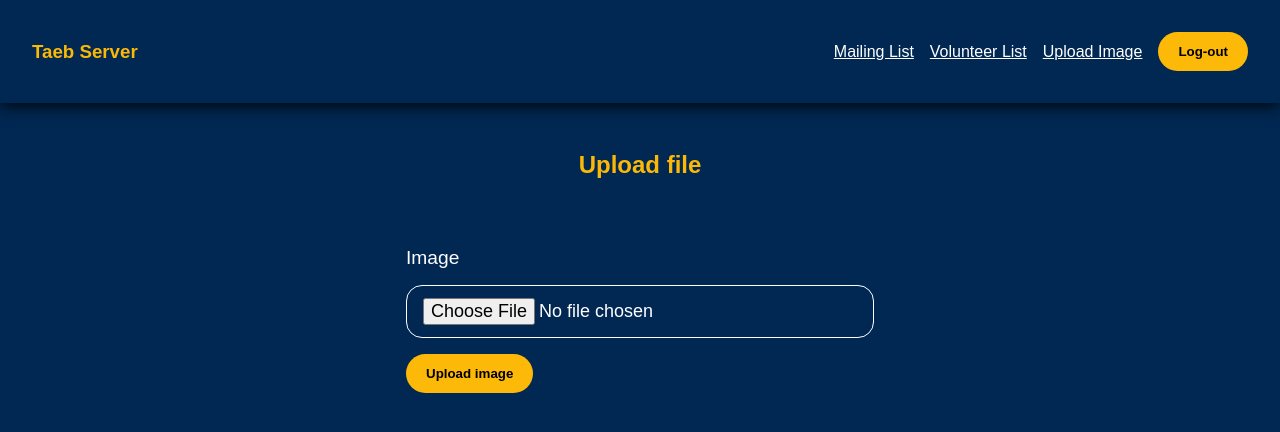
After one commit to TaebForAssembly/taeb_server, a Flask app: template api/templates/forms/upload_file.html in a window 1280 px wide. The commit adds this page. Shown: the top 432 px of the page. Run offline with Flask 3, Linux system fonts and the light colour scheme; the template is opened without the code that fills it: values that come from a table or form of the project are taken from there, others are empty; parts of the project's set-up code (start-up, migrations or seed data) failed here and were passed over; some libraries are stand-ins or nearby versions.

Commit message:
Feat: image url response

```diff
--- a/api/assets.py
+++ b/api/assets.py
@@ -1,12 +1,39 @@
-from flask import Blueprint, send_file, send_from_directory
+from flask import Blueprint, send_file, send_from_directory, render_template, request, flash, redirect
 from os import path
-from .db import supabase
+from .db import supabase, supabase_admin
 import requests
 from io import BytesIO
 
+from flask_wtf import FlaskForm
+from flask_wtf.file import FileField, FileRequired
+from werkzeug.utils import secure_filename
+
 bp = Blueprint('assets', __name__, url_prefix='/assets', static_folder='static/assets')
 
-@bp.route('/<filename>')
+class UploadFileForm(FlaskForm):
+    image = FileField(validators=[FileRequired()])
+@bp.route('/', methods=["GET", "POST"])
+def upload_file():
+    form = UploadFileForm()
+
+    if form.validate_on_submit():
+        f = form.image.data
+        filename = secure_filename(f.filename)
+        filetype = filename.split(".")[-1]
+        (
+            supabase_admin.storage
+            .from_("assets")
+            .upload(
+                file=f.read(),
+                path=filename,
+                file_options={"cache-control": "3600", "upsert": "true", "content-type": f"image/{filetype}"}
+            )
+        )
+        return render_template('forms/upload_file.html', form=form, image_url=f"https://internal.taebforassembly.com/assets/get/{filename}")
+
+    return render_template('forms/upload_file.html', form=form)
+
+@bp.route('/get/<filename>')
 def base_static(filename):
     public_url = (
         supabase.storage
--- a/api/auth.py
+++ b/api/auth.py
@@ -19,7 +19,7 @@ def login():
         email = form.email.data
         password = form.password.data
         try:
-            response = supabase.auth.sign_in_with_password(
+            supabase.auth.sign_in_with_password(
                 {
                     "email": email,
                     "password": password,
--- a/api/static/css/page.css
+++ b/api/static/css/page.css
@@ -223,4 +223,11 @@ li, p, label {
   color: white;
 }
 
+a.yellow {
+  color: #FCB806;
+}
+a.yellow:hover {
+  color: rgb(204.5357142857, 131.8392857143, 2.4642857143);
+}
+
 /*# sourceMappingURL=page.css.map */
--- a/api/static/scss/page.scss
+++ b/api/static/scss/page.scss
@@ -1,4 +1,6 @@
 @use 'base';
+@use 'sass:color';
+
 
 body {
     background-color: base.$primary-color;
@@ -147,3 +149,11 @@ form label {
 li, p, label {
     color: white;
 }
+
+a.yellow {
+    color: base.$secondary-color;
+
+    &:hover {
+        color: color.adjust(base.$secondary-color, $lightness: -10%, $hue: -5);
+    }
+}
--- /dev/null
+++ b/api/templates/forms/upload_file.html
@@ -0,0 +1,22 @@
+{% extends 'form.html' %}
+
+{% block header %}
+    {{ super() }}
+    <h1>{% block title %}Upload file{% endblock %}</h1>
+{% endblock %}
+
+{% block form_content %}
+    {% if image_url %}
+    <div style="margin-bottom: 2rem;">
+        <p>Image successfully uploaded:</p>
+        <a href="{{image_url}}" target="_blank" class="yellow">{{ image_url }}</a>
+    </div>
+    {% endif %}
+
+    <form method="post" enctype="multipart/form-data">
+        {{ form.csrf_token }}
+        {{ form.image.label }}
+        {{ form.image(size=20, class="form-control") }}
+        <input type="submit" value="Upload image">
+    </form>
+{% endblock %}
--- a/api/templates/page.html
+++ b/api/templates/page.html
@@ -11,6 +11,7 @@
       {% if not signed_out %}
       <li><a href="/mailing_list">Mailing List</a></li>
       <li><a href="/view/volunteers">Volunteer List</a></li>
+      <li><a href="/assets">Upload Image</a></li>
       <li>
         <form method="post" action="/logout">
           <input type="submit" value="Log-out">
```
Also changed, not shown: 1 other file.
